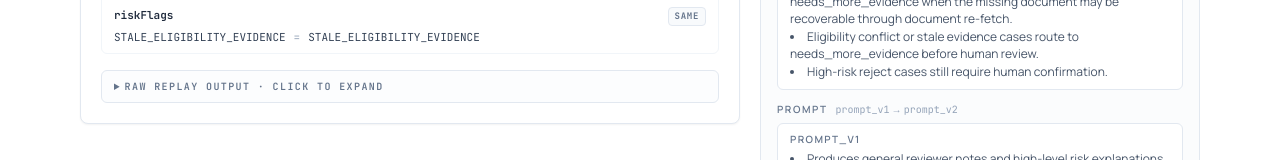
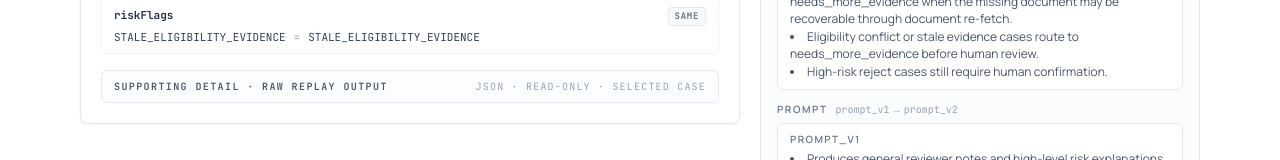
Before and after one commit to Ariosolzq/auditable-ai-referral-demo, a Next.js app: page /replay in a window 1280 px wide. Shown: the part 2032-2192 px from the top of the page. Built offline with nearby package versions, Linux system fonts and the light colour scheme.

Commit message:
Polish raw replay output display

```diff
--- a/components/replay/ReplayDiffPanel.tsx
+++ b/components/replay/ReplayDiffPanel.tsx
@@ -145,24 +145,41 @@ export default function ReplayDiffPanel({ comparison }: Props) {
           ))}
         </ul>
 
-        <details className="mt-4 rounded-md border border-slate-200 bg-slate-50/40">
-          <summary className="cursor-pointer px-3 py-2 font-mono text-[10px] font-semibold uppercase tracking-[0.14em] text-slate-500 hover:bg-slate-100/60">
-            Raw replay output &middot; click to expand
+        <details className="mt-4 overflow-hidden rounded-md border border-slate-200 bg-slate-50/40">
+          <summary className="flex cursor-pointer flex-wrap items-center justify-between gap-2 px-3 py-2 hover:bg-slate-100/60 focus-visible:outline focus-visible:outline-2 focus-visible:outline-offset-1 focus-visible:outline-sky-500">
+            <span className="font-mono text-[10px] font-semibold uppercase tracking-[0.14em] text-slate-600">
+              Supporting detail &middot; raw replay output
+            </span>
+            <span className="font-mono text-[10px] uppercase tracking-[0.12em] text-slate-400">
+              JSON &middot; read-only &middot; selected case
+            </span>
           </summary>
-          <div className="grid grid-cols-1 gap-3 border-t border-slate-100 p-3 lg:grid-cols-2">
+          <div className="grid grid-cols-1 gap-3 border-t border-slate-200 p-3 xl:grid-cols-2">
             <div>
-              <p className="mb-1 font-mono text-[10px] uppercase tracking-[0.14em] text-slate-400">
-                Baseline
-              </p>
-              <pre className="overflow-x-auto rounded-md border border-slate-200 bg-white p-3 font-mono text-[11px] leading-relaxed text-slate-600">
+              <div className="mb-1.5 flex flex-wrap items-baseline gap-2">
+                <span className="font-mono text-[10px] font-bold uppercase tracking-[0.14em] text-slate-500">
+                  Baseline
+                </span>
+                <code className="rounded border border-slate-200 bg-white px-1.5 py-0.5 font-mono text-[10px] text-slate-700">
+                  {comparison.baseline.policyVersion} +{" "}
+                  {comparison.baseline.promptVersion}
+                </code>
+              </div>
+              <pre className="overflow-x-auto rounded-md border border-slate-700 bg-slate-900 p-3 font-mono text-[11px] leading-relaxed text-slate-200">
                 {JSON.stringify(comparison.baseline, null, 2)}
               </pre>
             </div>
             <div>
-              <p className="mb-1 font-mono text-[10px] uppercase tracking-[0.14em] text-slate-400">
-                Candidate
-              </p>
-              <pre className="overflow-x-auto rounded-md border border-slate-200 bg-white p-3 font-mono text-[11px] leading-relaxed text-slate-600">
+              <div className="mb-1.5 flex flex-wrap items-baseline gap-2">
+                <span className="font-mono text-[10px] font-bold uppercase tracking-[0.14em] text-slate-500">
+                  Candidate
+                </span>
+                <code className="rounded border border-slate-200 bg-white px-1.5 py-0.5 font-mono text-[10px] text-slate-700">
+                  {comparison.candidate.policyVersion} +{" "}
+                  {comparison.candidate.promptVersion}
+                </code>
+              </div>
+              <pre className="overflow-x-auto rounded-md border border-slate-700 bg-slate-900 p-3 font-mono text-[11px] leading-relaxed text-slate-200">
                 {JSON.stringify(comparison.candidate, null, 2)}
               </pre>
             </div>
```
